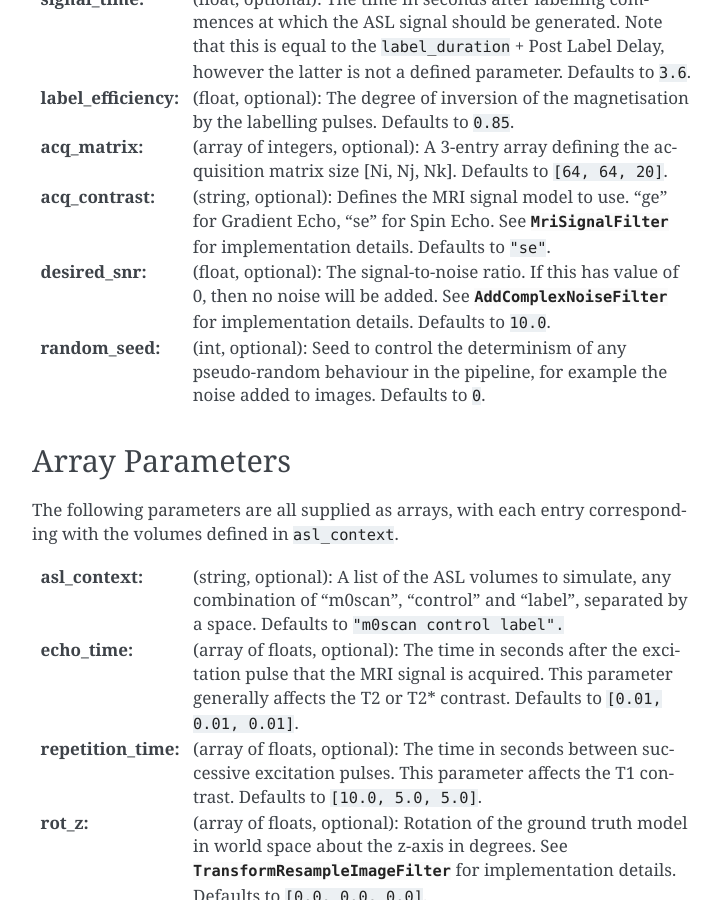
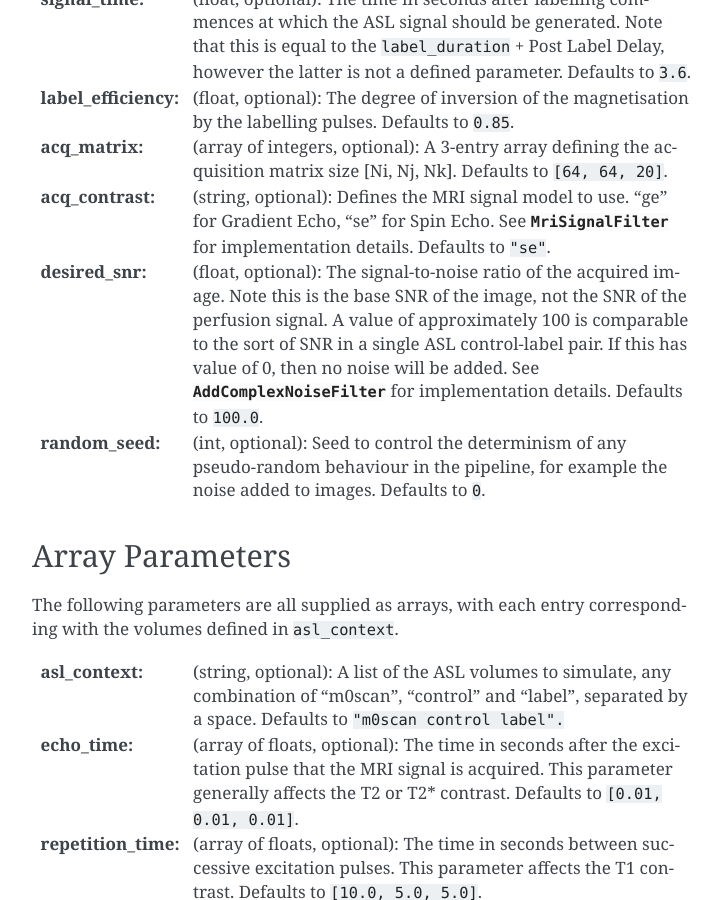
Before and after one commit to gold-standard-phantoms/asldro, a Sphinx documentation site: the page built from docs/usage/series-asl.rst, in a window 1280 px wide and 900 px high, scrolled down 667 px. Shown: the whole window, without its empty margins (388-1108 px from the left). Built offline with Sphinx 7.4.7, drawn with Linux system fonts in a browser that asks for light colours; pages that are not in the unit, such as notebooks, are missing from menus.

Commit message:
ASLDRO-146: changed default asl snr to 100

```diff
--- a/docs/usage/parameters.rst
+++ b/docs/usage/parameters.rst
@@ -60,7 +60,7 @@ A more complete example is given below:
 
     {
         "global_configuration": {
-            "ground_truth": "hrgt_icbm_2009a_nls_3t"
+            "ground_truth": "hrgt_icbm_2009a_nls_3t",
             "image_override": {"m0", 5.2},
             "parameter_override": {"lambda_blood_brain": 0.85},
             "ground_truth_modulate": {
--- a/docs/usage/series-asl.rst
+++ b/docs/usage/series-asl.rst
@@ -31,8 +31,10 @@ The following parameters are applied to every volume that is generated by the DR
     [Ni, Nj, Nk]. Defaults to ``[64, 64, 20]``.
 :acq_contrast: (string, optional): Defines the MRI signal model to use. "ge" for Gradient Echo,
     "se" for Spin Echo.  See :class:`.MriSignalFilter` for implementation details. Defaults to ``"se"``.
-:desired_snr: (float, optional): The signal-to-noise ratio.  If this has value of 0, then no noise
-  will be added. See :class:`.AddComplexNoiseFilter` for implementation details. Defaults to ``10.0``.
+:desired_snr: (float, optional): The signal-to-noise ratio of the acquired image. Note this is the
+  base SNR of the image, not the SNR of the perfusion signal. A value of approximately 100 is comparable
+  to the sort of SNR in a single ASL control-label pair. If this has value of 0, then no noise
+  will be added. See :class:`.AddComplexNoiseFilter` for implementation details. Defaults to ``100.0``.
 :random_seed: (int, optional): Seed to control the determinism of any pseudo-random behaviour
   in the pipeline, for example the noise added to images. Defaults to ``0``.
 
```
Also changed, not shown: 2 other files.
